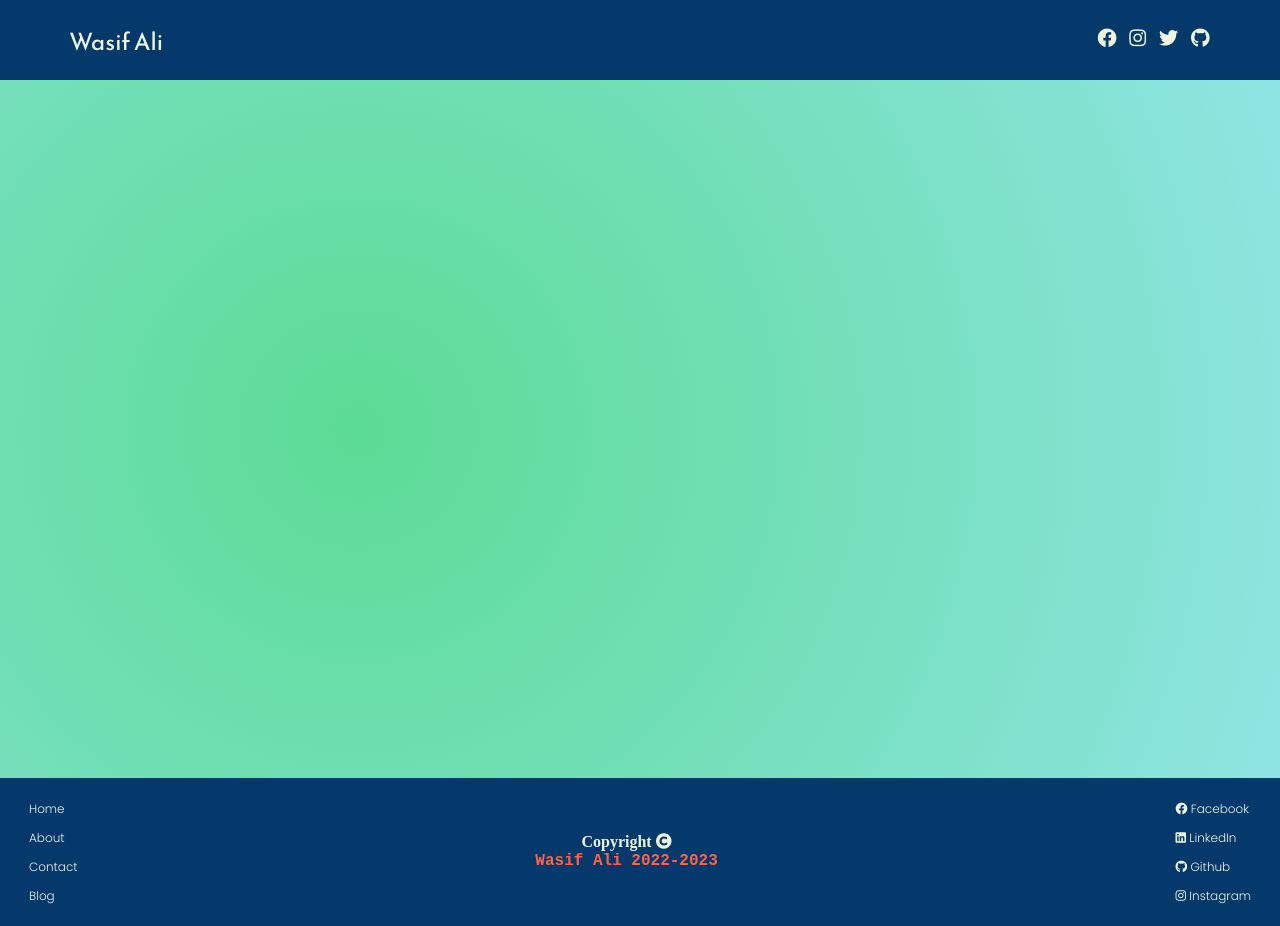
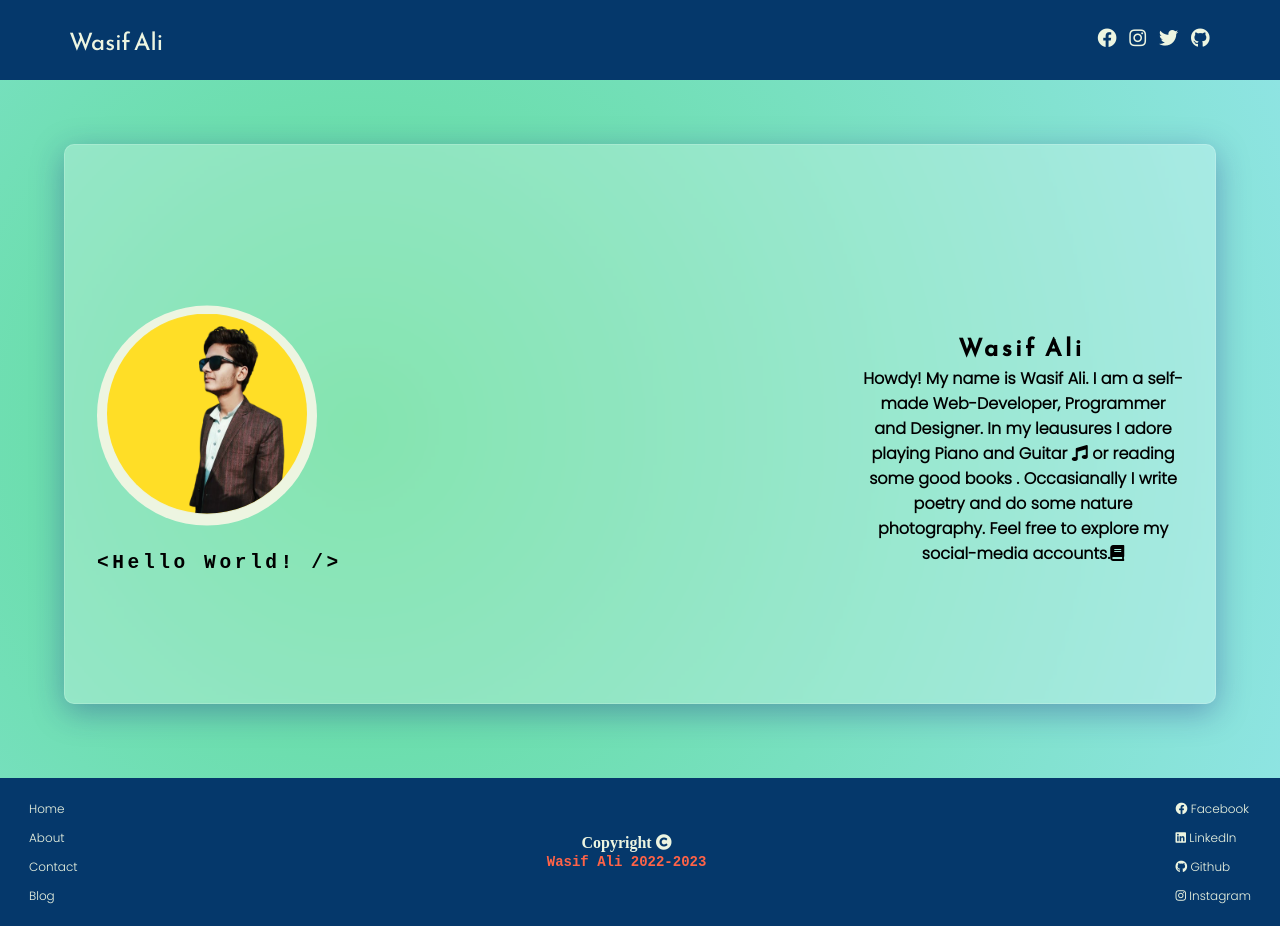
Before and after one commit to WaxifAlee/portfolio, a React (Create React App) app: page / in a window 1280 px wide. Built offline with nearby package versions, Linux system fonts and the light colour scheme.

Commit message:
hero-section design -uncompleted

```diff
--- a/src/components/Footer/Footer.css
+++ b/src/components/Footer/Footer.css
@@ -36,5 +36,5 @@
 
 .footer .copyright code {
   color: tomato;
-  font-size: 1rem;
+  font-size: 14px;
 }
--- /dev/null
+++ b/src/components/Hero/Hero.css
@@ -0,0 +1,94 @@
+.float {
+  animation-name: ani-float;
+  animation-duration: 3s;
+  animation-iteration-count: infinite;
+  animation-timing-function: ease-in-out;
+}
+
+@keyframes ani-float {
+  0% {
+    transform: translate(0, 0px);
+  }
+  50% {
+    transform: translate(0, 20px);
+  }
+  100% {
+    transform: translate(0, -0px);
+  }
+}
+
+.typewriter {
+  max-width: fit-content;
+  position: relative;
+  top: 1.5rem;
+}
+
+.typewriter h2 {
+  overflow: hidden; /* Ensures the content is not revealed until the animation */
+  border-right: 0.15em solid orange; /* The typwriter cursor */
+  white-space: nowrap; /* Keeps the content on a single line */
+  margin: 0 auto; /* Gives that scrolling effect as the typing happens */
+  letter-spacing: 0.15em; /* Adjust as needed */
+  animation: typing 3.5s steps(40, end), blink-caret 0.75s step-end infinite;
+}
+
+/* The typing effect */
+@keyframes typing {
+  from {
+    width: 0;
+  }
+  to {
+    width: 100%;
+  }
+}
+
+/* The typewriter cursor effect */
+@keyframes blink-caret {
+  from,
+  to {
+    border-color: transparent;
+  }
+  50% {
+    border-color: orange;
+  }
+}
+
+.image-container {
+  background-color: var(--white-front);
+  max-width: min-content;
+  clip-path: circle();
+  padding: 10px;
+}
+
+.image-container > img {
+  width: 200px;
+  clip-path: circle();
+  background: #ffde26;
+}
+
+.hero-container {
+  padding: 4rem;
+}
+
+.hero-wrapper {
+  background: rgba(255, 255, 255, 0.25);
+  box-shadow: 0 8px 32px 0 rgba(31, 38, 135, 0.37);
+  backdrop-filter: blur(2px);
+  border-radius: 10px;
+  border: 1px solid rgba(255, 255, 255, 0.18);
+  padding: 2rem;
+  min-height: 70vh;
+  display: flex;
+  justify-content: space-between;
+  text-align: center;
+  align-items: center;
+}
+
+.intro > h2 {
+  font-family: "Reem Kufi";
+}
+
+.hero-wrapper > .intro h4 {
+  max-width: 20rem;
+  font-family: "Poppins";
+}
--- /dev/null
+++ b/src/components/Hero/Hero.jsx
@@ -0,0 +1,36 @@
+import React from "react";
+import "./Hero.css";
+import wasif from "../../assets/wasif.png";
+import blob from "../../assets/blob.svg";
+
+const Hero = () => {
+  return (
+    <div className="hero-container">
+      <div className="hero-wrapper">
+        <div className="intro-text">
+          <div className="image-container float">
+            <img src={wasif} alt="Wasif Ali" />
+          </div>
+          <div className="typewriter">
+            <h2>
+              <code> {"<Hello World! />"} </code>
+            </h2>
+          </div>
+        </div>
+        <div className="intro typewriter">
+          <h2>Wasif Ali</h2>
+          <h4>
+            Howdy! My name is Wasif Ali. I am a self-made Web-Developer,
+            Programmer and Designer. In my leausures I adore playing Piano and
+            Guitar <i className="fas fa-music"></i> or reading some good books .
+            Occasianally I write poetry and do some nature photography. Feel
+            free to explore my social-media accounts.
+            <i className="fas fa-book"></i>
+          </h4>
+        </div>
+      </div>
+    </div>
+  );
+};
+
+export default Hero;
--- a/src/components/Navbar/Navbar.css
+++ b/src/components/Navbar/Navbar.css
@@ -248,12 +248,15 @@ nav {
 .small-nav {
   background-color: var(--blue-primary);
   float: right;
+
   width: 224px;
   height: 400px;
-  position: relative;
-  top: -1px;
+  position: fixed;
+  top: 5rem;
+  right: 0;
+  z-index: 1;
   border-bottom-left-radius: 80%;
-  right: -0.9rem;
+  /* right: -0.9rem; */
   box-shadow: 0px 4px 8px 4px rgba(46, 60, 116, 0.5);
   display: none;
   animation: flipiny 1s ease 0s 1 normal;
--- a/src/containers/homePage.jsx
+++ b/src/containers/homePage.jsx
@@ -1,11 +1,13 @@
 import React from "react";
-import Footer from "../components/Footer/Footer";
+import Hero from "../components/Hero/Hero";
 import "./homePage.css";
 
 const HomePage = () => {
   return (
     <div className="home-page">
-      <div className="hero"></div>
+      <div className="hero">
+        <Hero />
+      </div>
     </div>
   );
 };
```
Also changed, not shown: src/assets/blob.svg (added), src/assets/wasif.png (added).
